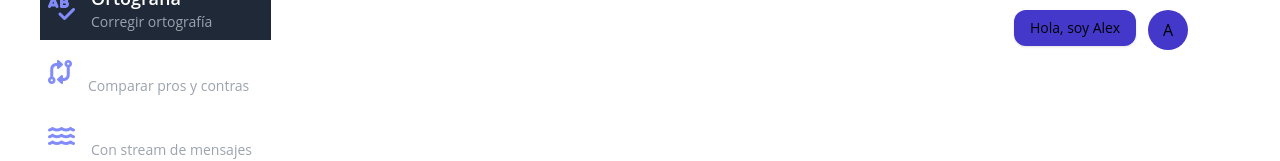
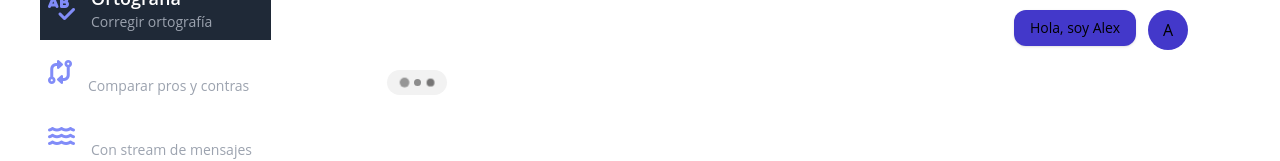
Before and after one commit to alexdevrr05/react-gpt, a React (Vite) app: page /orthography in a window 1280 px wide. Shown: the part 178-339 px from the top of the page. Built offline with nearby package versions, Linux system fonts and the light colour scheme.

Commit message:
Add TypingLoader component to OrthographyPage (suspensive dots)

```diff
--- a/src/presentation/components/index.ts
+++ b/src/presentation/components/index.ts
@@ -1,3 +1,4 @@
 export * from './sidebar/SidebarMenuItem';
 export * from './chat-bubbles/GptMessage';
 export * from './chat-bubbles/MyMessage';
+export * from './loaders/TypingLoader';
--- /dev/null
+++ b/src/presentation/components/loaders/TypingLoader.css
@@ -0,0 +1,80 @@
+.typing {
+    display: block;
+    width: 60px;
+    height: 25px;
+    border-radius: 20px;
+    margin: 0 1rem;
+    display: flex;
+    justify-content: center;
+    align-items: center;
+    background-color: #f2f2f2;
+}
+
+.circle {
+    display: block;
+    height: 7px;
+    width: 7px;
+    border-radius: 50%;
+    margin: 3px;
+}
+
+.circle.scaling {
+    animation: typing 1000ms ease-in-out infinite;
+    animation-delay: 3600ms;
+}
+
+.circle.bouncing {
+    animation: bounce 1000ms ease-in-out infinite;
+    animation-delay: 3600ms;
+}
+
+.circle:nth-child(1) {
+    animation-delay: 0ms;
+    background-color: #969696;
+}
+
+.circle:nth-child(2) {
+    animation-delay: 333ms;
+    background-color: #8d8d8d;
+}
+
+.circle:nth-child(3) {
+    animation-delay: 666ms;
+    background-color: #767575;
+}
+
+@keyframes typing {
+    0% {
+        transform: scale(1);
+    }
+
+    33% {
+        transform: scale(1);
+    }
+
+    50% {
+        transform: scale(1.4);
+    }
+
+    100% {
+        transform: scale(1);
+    }
+}
+
+@keyframes bounce {
+    0% {
+        transform: translateY(0);
+    }
+
+    33% {
+        transform: translateY(0);
+    }
+
+    50% {
+        transform: translateY(-10px);
+    }
+
+    100% {
+        transform: translateY(0);
+    }
+}
--- /dev/null
+++ b/src/presentation/components/loaders/TypingLoader.tsx
@@ -0,0 +1,15 @@
+import './TypingLoader.css';
+
+interface Props {
+  className?: string;
+}
+
+export const TypingLoader = ({ className }: Props) => {
+  return (
+    <div className={`typing ${className}`}>
+      <span className='circle scaling'></span>
+      <span className='circle scaling'></span>
+      <span className='circle scaling'></span>
+    </div>
+  );
+};
--- a/src/presentation/pages/orthography/OrthographyPage.tsx
+++ b/src/presentation/pages/orthography/OrthographyPage.tsx
@@ -1,13 +1,16 @@
-import { GptMessage, MyMessage } from '../../components';
+import { GptMessage, MyMessage, TypingLoader } from '../../components';
 
 export const OrthographyPage = () => {
   return (
     <div className='chat-container'>
       <div className='chat-messages'>
         <div className='grid grid-cols-12 gap-y-2'>
-          {/* Bienvenida */}
+          {/* Chat izquierda */}
           <GptMessage text='Hola, escribe tu texto en español y te ayudo con las correcciones' />
+          {/* Chat derecha */}
           <MyMessage text='Hola, soy Alex' />
+          {/* Puntos suspensivos */}
+          <TypingLoader className='fade-in' />
         </div>
       </div>
     </div>
```
